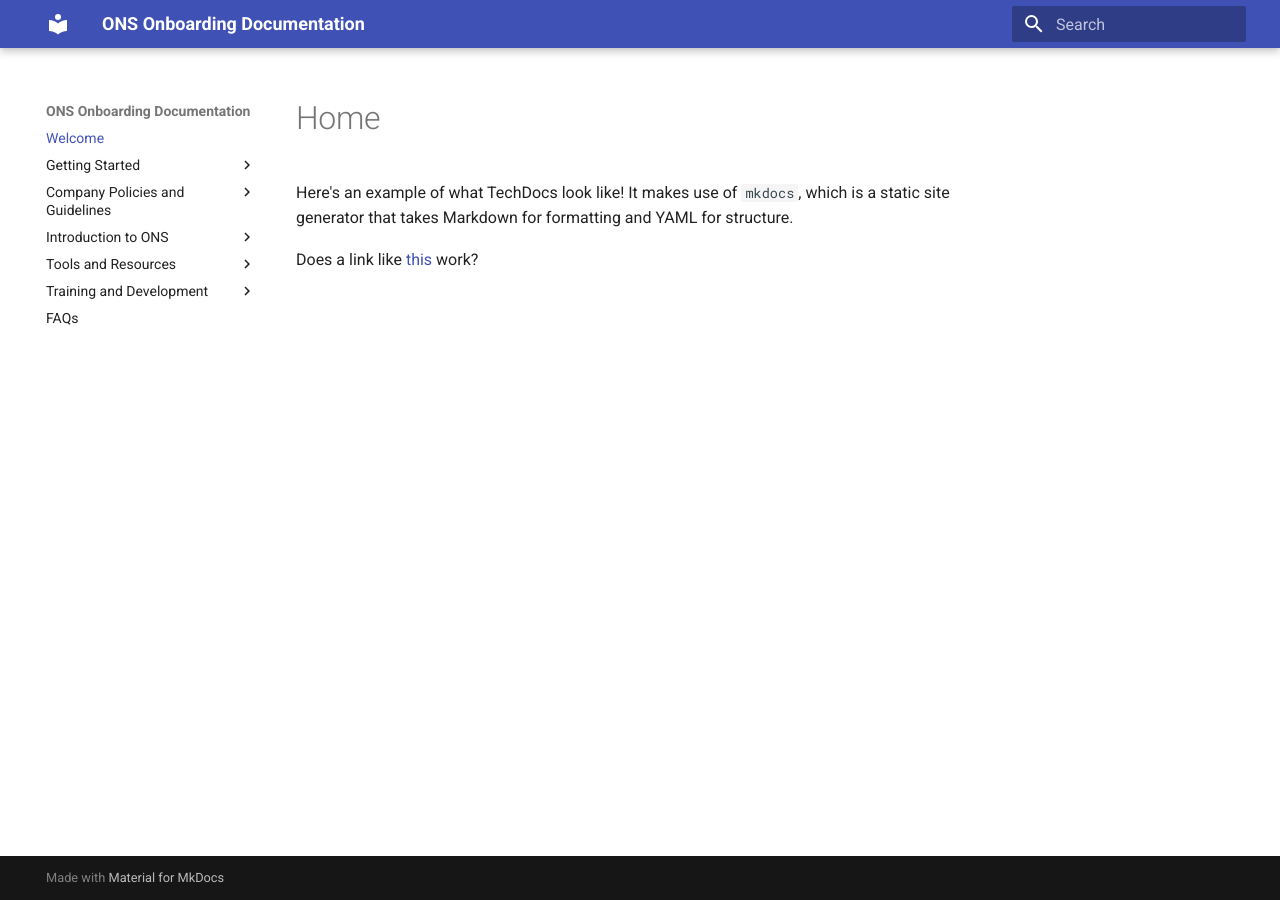
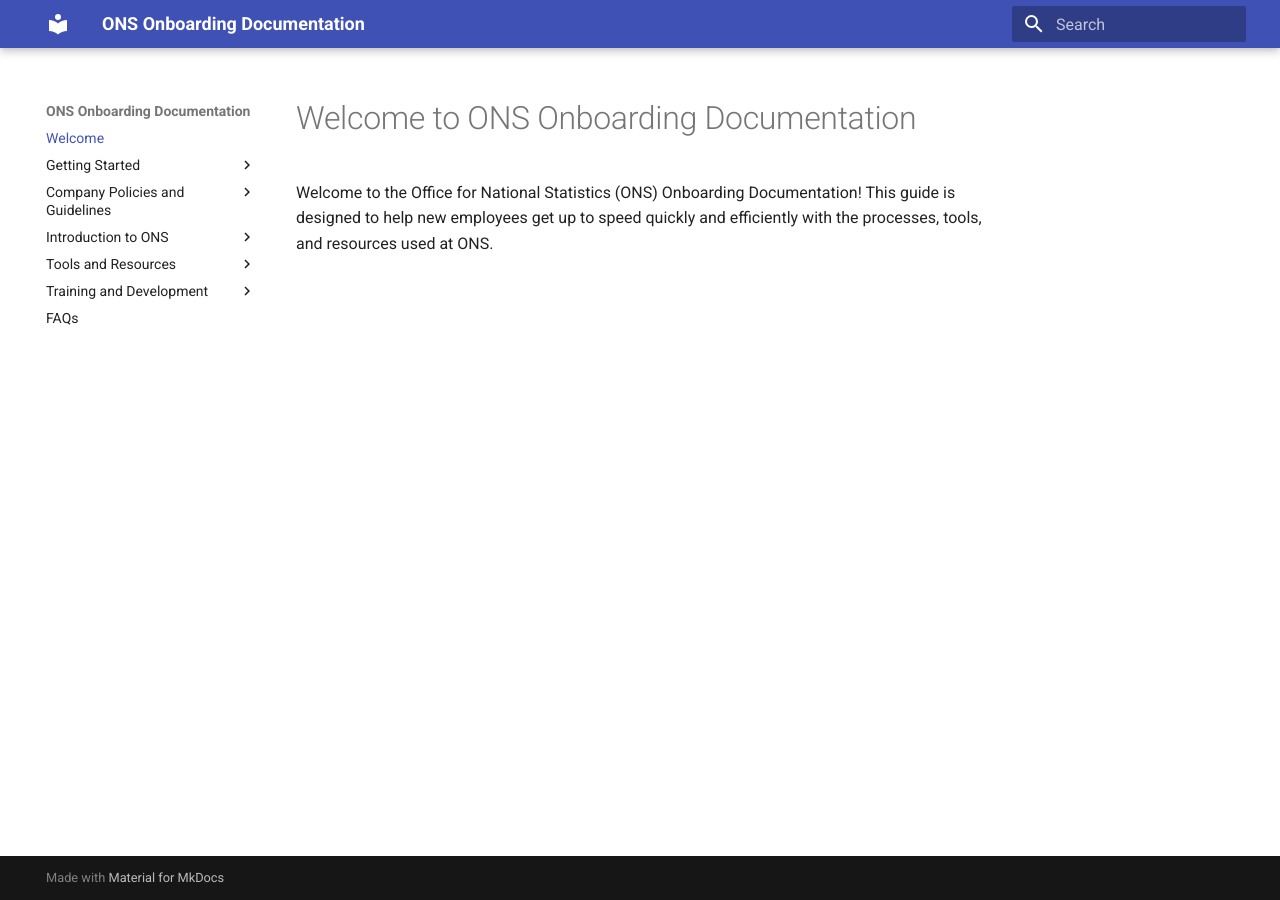
Before and after one commit to ONS-Innovation/ONS_Onboarding_SDP, an MkDocs documentation site: the page built from docs/index.md, in a window 1280 px wide. Built offline with MkDocs 1.6.1 and Material for MkDocs 9.7.7, drawn with Linux system fonts in a browser that asks for light colours.

Commit message:
Update index.md

```diff
--- a/docs/index.md
+++ b/docs/index.md
@@ -1,4 +1,3 @@
-# Home
-Here's an example of what TechDocs look like! It makes use of `mkdocs`, which is a static site generator that takes Markdown for formatting and YAML for structure.
+# Welcome to ONS Onboarding Documentation
 
-Does a link like [this](lorem.md) work?
+Welcome to the Office for National Statistics (ONS) Onboarding Documentation! This guide is designed to help new employees get up to speed quickly and efficiently with the processes, tools, and resources used at ONS.
```
